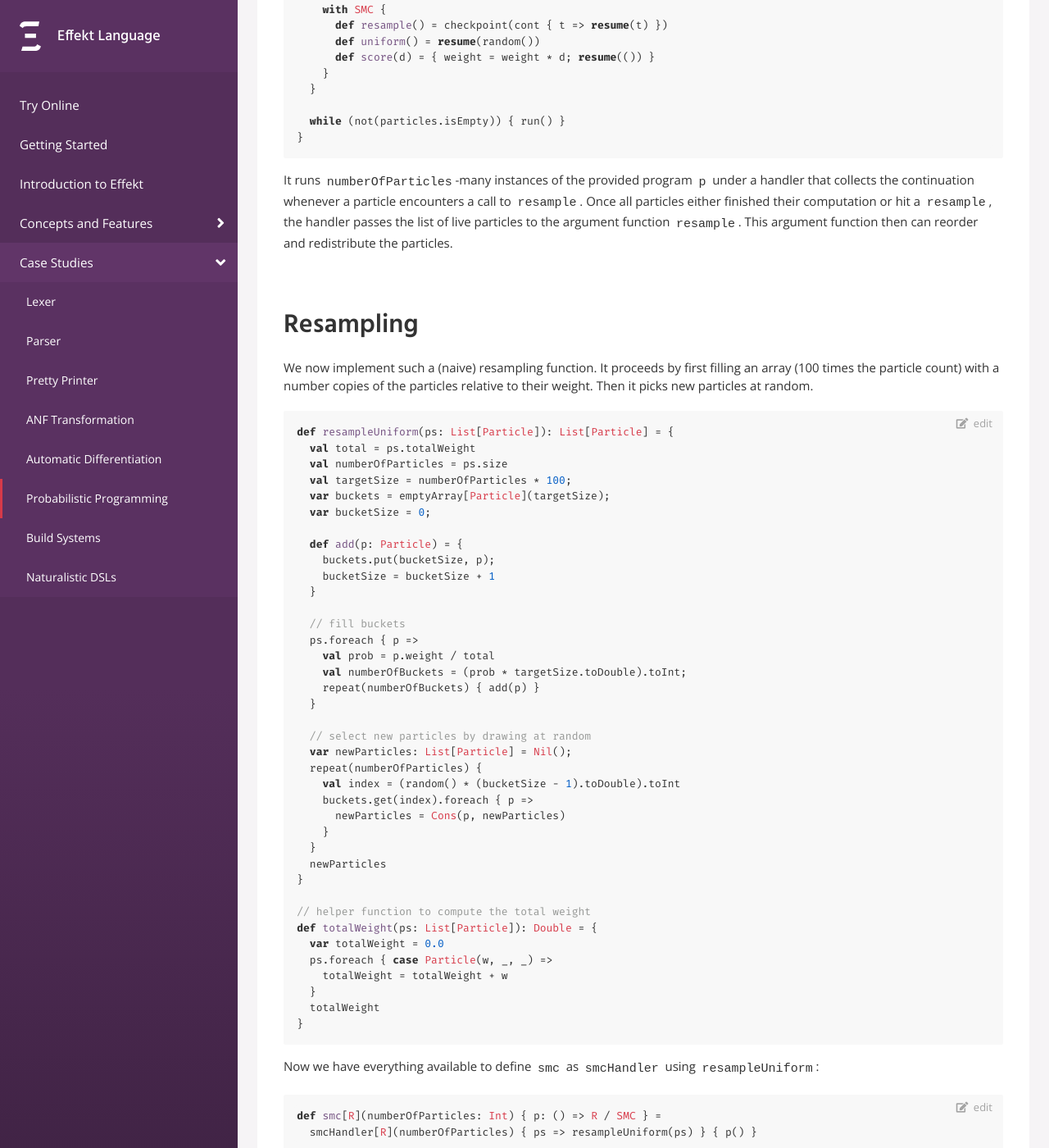
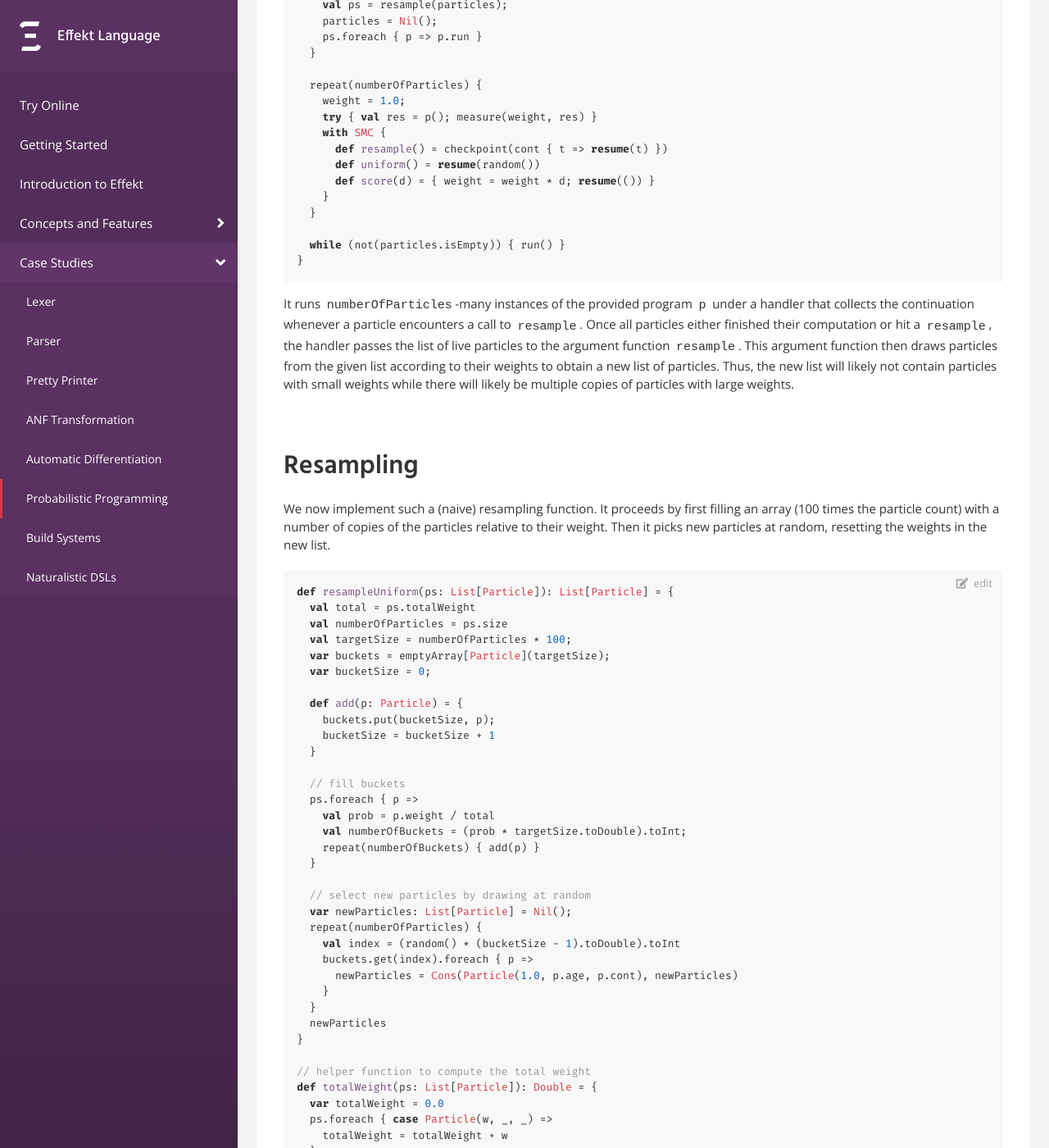
Before and after one commit to effekt-lang/effekt-website, a Jekyll site: the page built from docs/casestudies/smc.md, in a window 1280 px wide and 1400 px high, scrolled down 1621 px. Shown: the whole window at 82% size. Built offline with Jekyll 4.4.1, drawn with Linux system fonts in a browser that asks for light colours; some of the changed text lies outside the part shown.

Commit message:
Revise SMC case study

````diff
--- a/docs/casestudies/smc.md
+++ b/docs/casestudies/smc.md
@@ -14,7 +14,14 @@
 import unsafe/cont
 ```
 
-We define the following effect to model probabilistic processes.
+In this case study we implement the Sequential Monte Carlo algorithm for doing
+probabilistic inference. The idea is to run multiple instances of some
+probabilistic process (so called particles) and occasionally resample from
+the collection of these instances, while they are still running, according to
+the weight they picked up so far.
+
+We define the following `SMC` effect to model probabilistic processes and the
+`Measure` effect to deal with the results.
 ```
 effect SMC {
   def resample(): Unit
@@ -40,7 +47,9 @@
   } else { 1 }
 }
 ```
-
+Here `bernoulli` draws from a Bernoulli distribution (a biased coin flip) and
+`biasedGeometric` draws from a Geometric distribution with a bias towards
+smaller numbers.
 
 ## A SMC Handler
 A particle consists of its current _weight_ (or "score"), the _age_ (number of resampling generations it survived -- not used at the moment),
@@ -90,12 +99,14 @@
 It runs `numberOfParticles`-many instances of the provided program `p` under a handler that collects the
 continuation whenever a particle encounters a call to `resample`. Once all particles either finished their
 computation or hit a `resample`, the handler passes the list of live particles to the argument function `resample`.
-This argument function then can reorder and redistribute the particles.
+This argument function then draws particles from the given list according to their weights to obtain a new list
+of particles. Thus, the new list will likely not contain particles with small weights while there will likely be
+multiple copies of particles with large weights.
 
 ## Resampling
 We now implement such a (naive) resampling function. It proceeds by first filling an array (100 times the particle count)
-with a number copies of the particles relative to their weight.
-Then it picks new particles at random.
+with a number of copies of the particles relative to their weight.
+Then it picks new particles at random, resetting the weights in the new list.
 ```
 def resampleUniform(ps: List[Particle]): List[Particle] = {
   val total = ps.totalWeight
@@ -121,7 +132,7 @@
   repeat(numberOfParticles) {
     val index = (random() * (bucketSize - 1).toDouble).toInt
     buckets.get(index).foreach { p =>
-      newParticles = Cons(p, newParticles)
+      newParticles = Cons(Particle(1.0, p.age, p.cont), newParticles)
     }
   }
   newParticles
````
Also changed, not shown: other parts of docs/casestudies/smc.md (+6 -6 lines).
